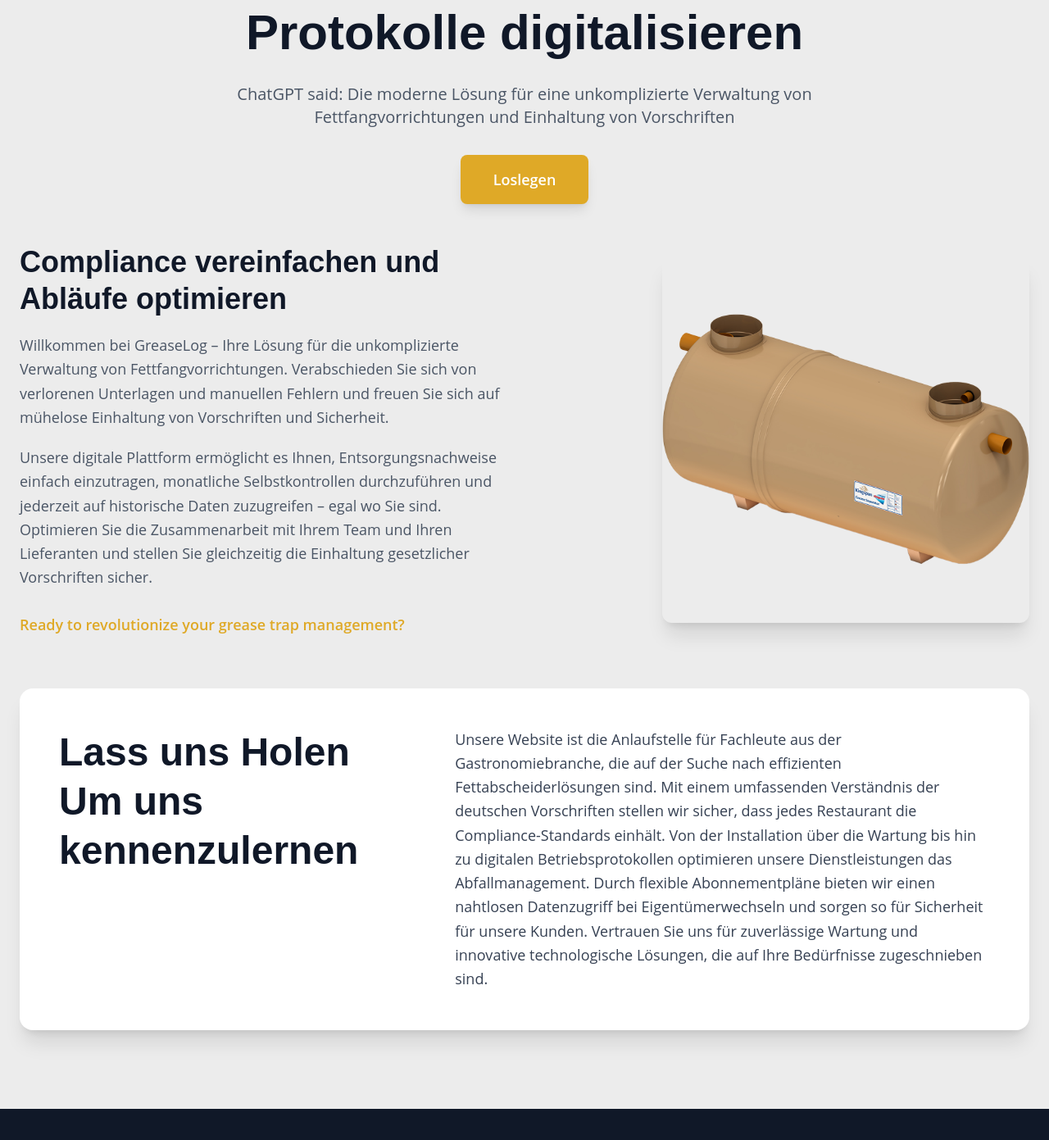
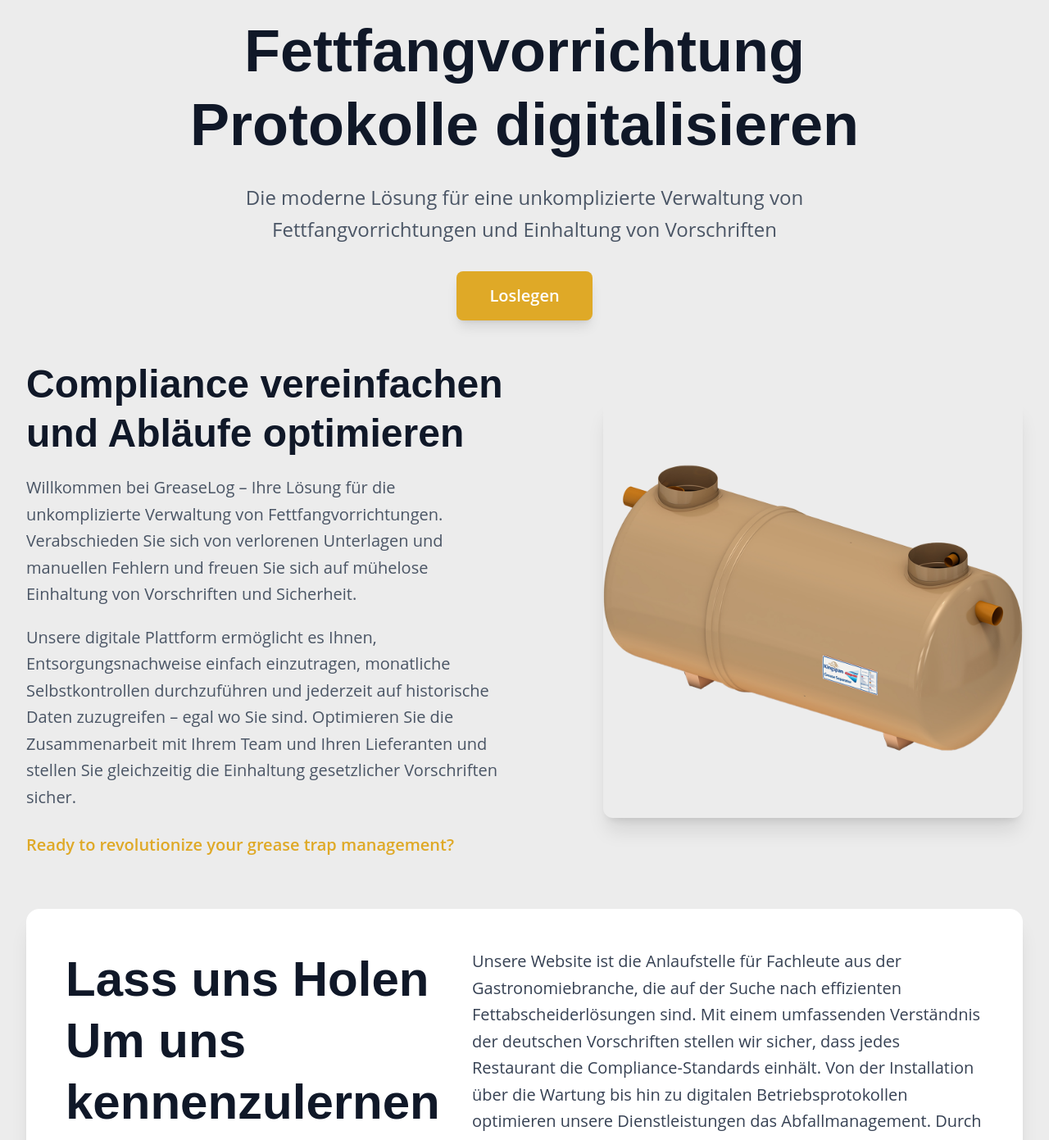
Before and after one commit to binaya-adhikaree/project-frontend, a React (Vite) app: page /home in a window 1280 px wide. Shown: the part 202-1593 px from the top of the page at 82% size. Built offline with nearby package versions, Linux system fonts and the light colour scheme; no server answers.

Commit message:
added problem page in mobile menu

```diff
--- a/src/App.tsx
+++ b/src/App.tsx
@@ -74,7 +74,7 @@ function MainLayout() {
 
   const publicRoutesWithNavbar = ["/", "/home", "/about", "/contact", "/problems", "/login"];
   const shouldShowPublicNavbar = publicRoutesWithNavbar.includes(location.pathname) && !user;
-const shouldShowFooter = publicRoutesWithNavbar.includes(location.pathname) && !user;
+  const shouldShowFooter = publicRoutesWithNavbar.includes(location.pathname) && !user;
 
   const shouldShowAuthNavbar = user !== null;
 
@@ -198,7 +198,7 @@ const shouldShowFooter = publicRoutesWithNavbar.includes(location.pathname) && !
         />
       </Routes>
 
-         {shouldShowFooter && <Footer />}
+      {shouldShowFooter && <Footer />}
     </>
   );
 }
--- a/src/components/Navbar.tsx
+++ b/src/components/Navbar.tsx
@@ -138,6 +138,7 @@ export const Navbar = () => {
               </Link>
             )}
 
+
             {/* Mobile Logout */}
             <button
               onClick={() => {
--- a/src/pages/Home.tsx
+++ b/src/pages/Home.tsx
@@ -3,65 +3,70 @@ import image from '../images/greaseseperator.png'
 
 export default function Home() {
   return (
-    <div className="min-h-[calc(100vh-5rem)] bg-linear-to-br bg-[#ECECEC]">
-
-      <div className="container mx-auto px-6 py-12">
-        <div className="text-center mb-12">
-          <h1 className="text-5xl lg:text-6xl font-bold text-gray-900 mb-6 leading-tight">
-            Verwalten Sie Ihre Fettfangvorrichtung <br className="hidden lg:block" />Protokolle digitalisieren
+    <div className="min-h-[calc(100vh-5rem)] bg-[#ECECEC]">
+      <div className="container mx-auto px-4 sm:px-6 lg:px-8 py-6 sm:py-10 lg:py-12">
+        {/* Hero Section */}
+        <div className="text-center mb-6 sm:mb-10 lg:mb-12">
+          <h1 className="text-2xl xs:text-3xl sm:text-4xl md:text-5xl lg:text-6xl xl:text-7xl font-bold text-gray-900 mb-3 sm:mb-4 lg:mb-6 leading-tight px-2">
+            Verwalten Sie Ihre Fettfangvorrichtung <br className="hidden sm:block" />
+            Protokolle digitalisieren
           </h1>
-          <p className="text-xl text-gray-600 max-w-3xl mx-auto mb-8">
-            ChatGPT said:
-
+          <p className="text-sm sm:text-base md:text-lg lg:text-xl xl:text-2xl text-gray-600 max-w-3xl mx-auto mb-4 sm:mb-6 lg:mb-8 px-4 leading-relaxed">
             Die moderne Lösung für eine unkomplizierte Verwaltung von Fettfangvorrichtungen und Einhaltung von Vorschriften
           </p>
-          <div className="flex flex-col sm:flex-row gap-4 justify-center">
+          <div className="flex flex-col sm:flex-row gap-3 sm:gap-4 justify-center px-4">
             <Link
               to="/login"
-              className="inline-block bg-[#DFA927] text-white px-10 py-4 rounded-lg font-semibold hover:bg-[#c4901f] transition shadow-lg text-lg"
+              className="inline-block bg-[#DFA927] text-white px-6 sm:px-8 md:px-10 py-2.5 sm:py-3 md:py-4 rounded-lg font-semibold hover:bg-[#c4901f] transition shadow-lg text-sm sm:text-base md:text-lg lg:text-xl"
             >
               Loslegen
             </Link>
           </div>
         </div>
 
-
-        <div className="flex flex-col lg:flex-row items-center justify-between gap-12 mt-12 mb-16">
-          <div className="flex-1 space-y-5">
-            <h2 className="text-3xl lg:text-4xl font-bold text-gray-900 leading-tight">
+        {/* Main Content Section */}
+        <div className="flex flex-col lg:flex-row items-center justify-between gap-6 sm:gap-10 lg:gap-12 mt-6 sm:mt-10 lg:mt-12 mb-8 sm:mb-12 lg:mb-16">
+          {/* Text Content */}
+          <div className="flex-1 space-y-3 sm:space-y-4 lg:space-y-5 px-4 lg:px-0">
+            <h2 className="text-xl sm:text-2xl md:text-3xl lg:text-4xl xl:text-5xl font-bold text-gray-900 leading-tight">
               Compliance vereinfachen und Abläufe optimieren
             </h2>
-            <p className="text-lg text-gray-600 leading-relaxed">
+            <p className="text-sm sm:text-base md:text-lg lg:text-xl text-gray-600 leading-relaxed">
               Willkommen bei GreaseLog – Ihre Lösung für die unkomplizierte Verwaltung von Fettfangvorrichtungen. Verabschieden Sie sich von verlorenen Unterlagen und manuellen Fehlern und freuen Sie sich auf mühelose Einhaltung von Vorschriften und Sicherheit.
             </p>
-            <p className="text-lg text-gray-600 leading-relaxed">
+            <p className="text-sm sm:text-base md:text-lg lg:text-xl text-gray-600 leading-relaxed">
               Unsere digitale Plattform ermöglicht es Ihnen, Entsorgungsnachweise einfach einzutragen, monatliche Selbstkontrollen durchzuführen und jederzeit auf historische Daten zuzugreifen – egal wo Sie sind. Optimieren Sie die Zusammenarbeit mit Ihrem Team und Ihren Lieferanten und stellen Sie gleichzeitig die Einhaltung gesetzlicher Vorschriften sicher.
             </p>
-            <p className="text-lg font-semibold text-[#DFA927] pt-2">
+            <p className="text-sm sm:text-base md:text-lg lg:text-xl font-semibold text-[#DFA927] pt-2">
               Ready to revolutionize your grease trap management?
             </p>
           </div>
-          <div className="flex-1 flex justify-center lg:justify-end">
+
+          {/* Image */}
+          <div className="flex-1 flex justify-center lg:justify-end w-full px-4 lg:px-0">
             <img
               src={image}
               alt="Grease trap management"
-              className="w-full max-w-md rounded-xl shadow-xl"
+              className="w-full max-w-[280px] xs:max-w-xs sm:max-w-sm md:max-w-md lg:max-w-lg rounded-lg sm:rounded-xl shadow-xl"
             />
           </div>
         </div>
 
-
-        <div className="bg-white rounded-2xl shadow-xl p-8 lg:p-12 mt-16 mb-12">
-          <div className="flex flex-col lg:flex-row gap-8 lg:gap-12 items-start">
-            <div className="lg:w-2/5">
-              <h2 className="text-4xl lg:text-5xl font-bold text-gray-900 leading-tight">
-                Lass uns Holen<br />
+        {/* About Section */}
+        <div className="bg-white rounded-lg sm:rounded-xl lg:rounded-2xl shadow-xl p-4 sm:p-6 md:p-8 lg:p-12 mt-8 sm:mt-12 lg:mt-16 mb-6 sm:mb-10 lg:mb-12 mx-4 sm:mx-0">
+          <div className="flex flex-col lg:flex-row gap-4 sm:gap-6 md:gap-8 lg:gap-12 items-start">
+            {/* Left Column - Heading */}
+            <div className="w-full lg:w-2/5">
+              <h2 className="text-2xl sm:text-3xl md:text-4xl lg:text-5xl xl:text-6xl font-bold text-gray-900 leading-tight">
+                Lass uns Holen<br className="hidden sm:block" />
                 Um uns kennenzulernen
               </h2>
             </div>
-            <div className="lg:w-3/5">
-              <p className="text-lg text-gray-700 leading-relaxed">
-                Unsere Website ist die Anlaufstelle für Fachleute aus der Gastronomiebranche, die auf der Suche nach effizienten Fettabscheiderlösungen sind. Mit einem umfassenden Verständnis der deutschen Vorschriften stellen wir sicher, dass jedes Restaurant die Compliance-Standards einhält. Von der Installation über die Wartung bis hin zu digitalen Betriebsprotokollen optimieren unsere Dienstleistungen das Abfallmanagement. Durch flexible Abonnementpläne bieten wir einen nahtlosen Datenzugriff bei Eigentümerwechseln und sorgen so für Sicherheit für unsere Kunden. Vertrauen Sie uns für zuverlässige Wartung und innovative technologische Lösungen, die auf Ihre Bedürfnisse zugeschnieben sind.
+
+            {/* Right Column - Description */}
+            <div className="w-full lg:w-3/5">
+              <p className="text-sm sm:text-base md:text-lg lg:text-xl text-gray-700 leading-relaxed">
+                Unsere Website ist die Anlaufstelle für Fachleute aus der Gastronomiebranche, die auf der Suche nach effizienten Fettabscheiderlösungen sind. Mit einem umfassenden Verständnis der deutschen Vorschriften stellen wir sicher, dass jedes Restaurant die Compliance-Standards einhält. Von der Installation über die Wartung bis hin zu digitalen Betriebsprotokollen optimieren unsere Dienstleistungen das Abfallmanagement. Durch flexible Abonnementpläne bieten wir einen nahtlosen Datenzugriff bei Eigentümerwechseln und sorgen so für Sicherheit für unsere Kunden. Vertrauen Sie uns für zuverlässige Wartung und innovative technologische Lösungen, die auf Ihre Bedürfnisse zugeschnitten sind.
               </p>
             </div>
           </div>
--- a/src/pages/PublicNavbar.tsx
+++ b/src/pages/PublicNavbar.tsx
@@ -116,6 +116,17 @@ function PublicNavbar() {
             >
               Über uns
             </Link>
+
+            <Link
+              to="/problems"
+              onClick={() => setIsMenuOpen(false)}
+              className={`block font-semibold transition-all duration-200 py-3 px-4 rounded-lg ${isActive("/about")
+                ? "text-indigo-400 bg-gray-700"
+                : "text-gray-200 hover:text-indigo-300 hover:bg-gray-700"
+                }`}
+            >
+              Probleme
+            </Link>
             <Link
               to="/contact"
               onClick={() => setIsMenuOpen(false)}
```
Also changed, not shown: src/pages/AdminDashboard.tsx (+16 -12 lines). Lines whose indentation alone changed are shown as unchanged.
